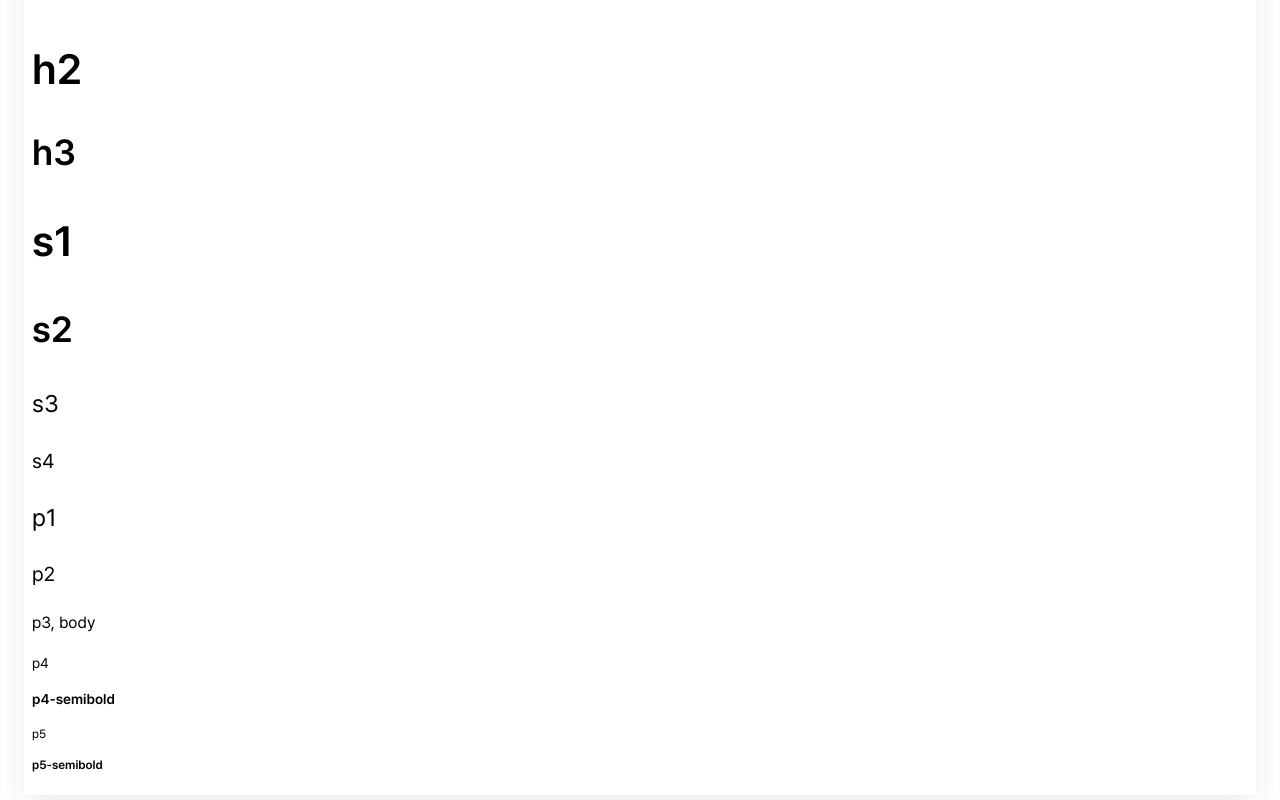
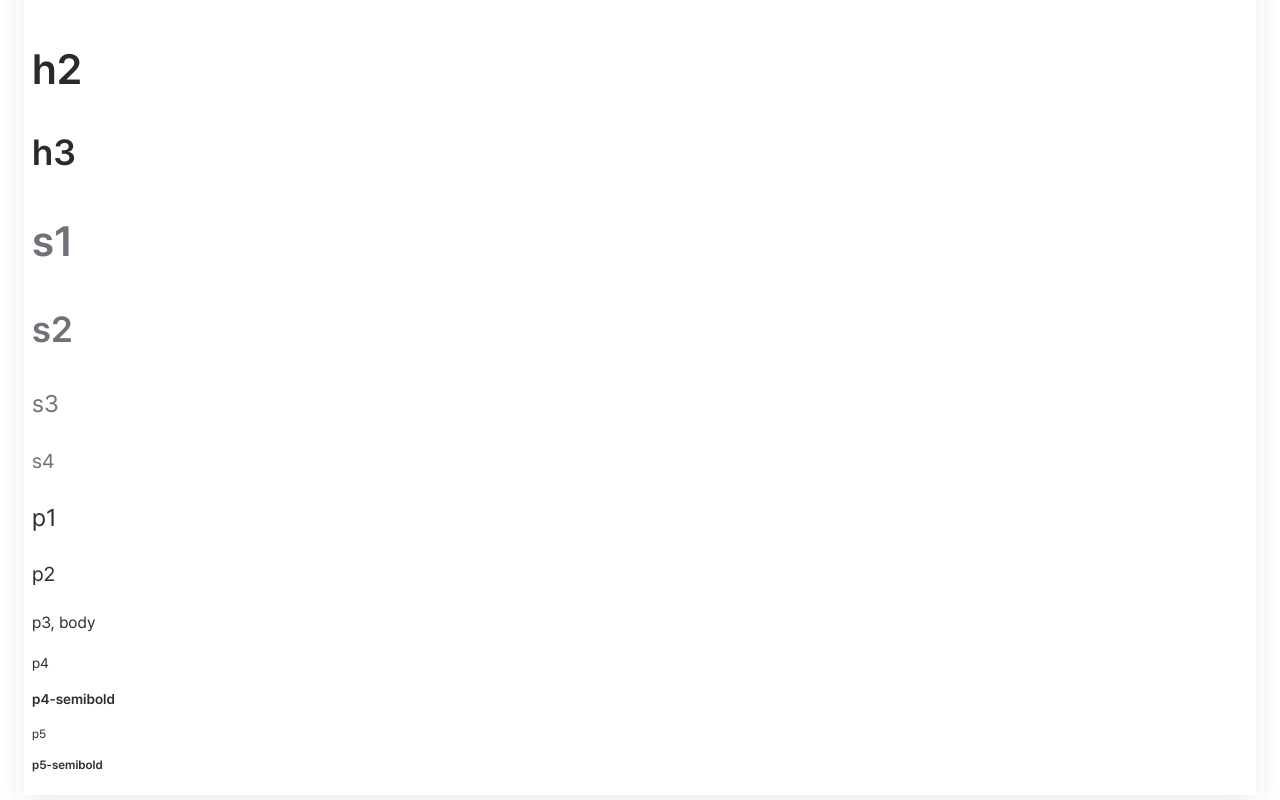
Before and after one commit to the-flexion/pkg.flexion.co.kr, a React (Vite) app: page / in a window 1280 px wide. Shown: the part 300-1100 px from the top of the page. Built offline with nearby package versions, Linux system fonts and the light colour scheme.

Commit message:
feat: text color 오류 수정

```diff
--- a/scss/typo/typo.scss
+++ b/scss/typo/typo.scss
@@ -15,7 +15,7 @@ body {
   font-family: $base-font-family;
   font-size: $font-size-16;
   line-height: 1.6;
-  color: var(--text-body);
+  color: var(--color-text-body);
 }
 /*
     Heading
@@ -25,7 +25,7 @@ body {
   line-height: 1.2;
   font-weight: 600;
   &:not(button) {
-    color: var(--text-header);
+    color: var(--color-text-header);
   }
   @include mo {
     font-size: $font-size-32;
@@ -40,7 +40,7 @@ h1,
   line-height: 1.2;
   font-weight: 600;
   &:not(button) {
-    color: var(--text-header);
+    color: var(--color-text-header);
   }
   @include mo {
     font-size: $font-size-28;
@@ -55,7 +55,7 @@ h2,
   line-height: 1.2;
   font-weight: 600;
   &:not(button) {
-    color: var(--text-header);
+    color: var(--color-text-header);
   }
   @include mo {
     font-size: $font-size-24;
@@ -72,7 +72,7 @@ h3 {
   line-height: 1.2;
   font-weight: 600;
   &:not(button) {
-    color: var(--text-sub);
+    color: var(--color-text-sub);
   }
   @include mo {
     font-size: $font-size-28;
@@ -86,7 +86,7 @@ h3 {
   line-height: 1.2;
   font-weight: 600;
   &:not(button) {
-    color: var(--text-sub);
+    color: var(--color-text-sub);
   }
   @include mo {
     font-size: $font-size-24;
@@ -100,7 +100,7 @@ h3 {
   line-height: 1.4;
   font-weight: 400;
   &:not(button) {
-    color: var(--text-sub);
+    color: var(--color-text-sub);
   }
   @include mo {
     font-size: $font-size-20;
@@ -114,7 +114,7 @@ h3 {
   line-height: 1.6;
   font-weight: 400;
   &:not(button) {
-    color: var(--text-sub);
+    color: var(--color-text-sub);
   }
   @include mo {
     font-size: $font-size-16;
@@ -131,7 +131,7 @@ h3 {
   line-height: 1.4;
   font-weight: 400;
   &:not(button) {
-    color: var(--text-body);
+    color: var(--color-text-body);
   }
   @include mo {
     font-size: $font-size-20;
@@ -145,7 +145,7 @@ h3 {
   line-height: 1.6;
   font-weight: 400;
   &:not(button) {
-    color: var(--text-body);
+    color: var(--color-text-body);
   }
   @include mo {
     font-size: $font-size-16;
@@ -159,7 +159,7 @@ h3 {
   line-height: 1.6;
   font-weight: 400;
   &:not(button) {
-    color: var(--text-body);
+    color: var(--color-text-body);
   }
   @include mo {
     font-size: $font-size-14;
@@ -174,7 +174,7 @@ h3 {
   line-height: 1.6;
   font-weight: 600;
   &:not(button) {
-    color: var(--text-body);
+    color: var(--color-text-body);
   }
   @include mo {
     font-size: $font-size-14;
@@ -188,7 +188,7 @@ h3 {
   line-height: 1.6;
   font-weight: 400;
   &:not(button) {
-    color: var(--text-body);
+    color: var(--color-text-body);
   }
   @include mo {
     font-size: $font-size-12;
@@ -202,7 +202,7 @@ h3 {
   line-height: 1.6;
   font-weight: 600;
   &:not(button) {
-    color: var(--text-body);
+    color: var(--color-text-body);
   }
   @include mo {
     font-size: $font-size-12;
@@ -216,7 +216,7 @@ h3 {
   line-height: 1.6;
   font-weight: 400;
   &:not(button) {
-    color: var(--text-body);
+    color: var(--color-text-body);
   }
 }
 .p5 {
@@ -227,7 +227,7 @@ h3 {
   line-height: 1.6;
   font-weight: 600;
   &:not(button) {
-    color: var(--text-body);
+    color: var(--color-text-body);
   }
 }
 .p5-semibold {
--- a/src/App.tsx
+++ b/src/App.tsx
@@ -14,7 +14,7 @@ function App() {
   return (
     <div className={styles.app}>
       <header>
-        <div className="p1">Sample Page</div>
+        <div>Sample Page</div>
         <label>
           <input
             type="radio"
```
Also changed, not shown: 1 other file (tests, documents, lock files or other folders).
